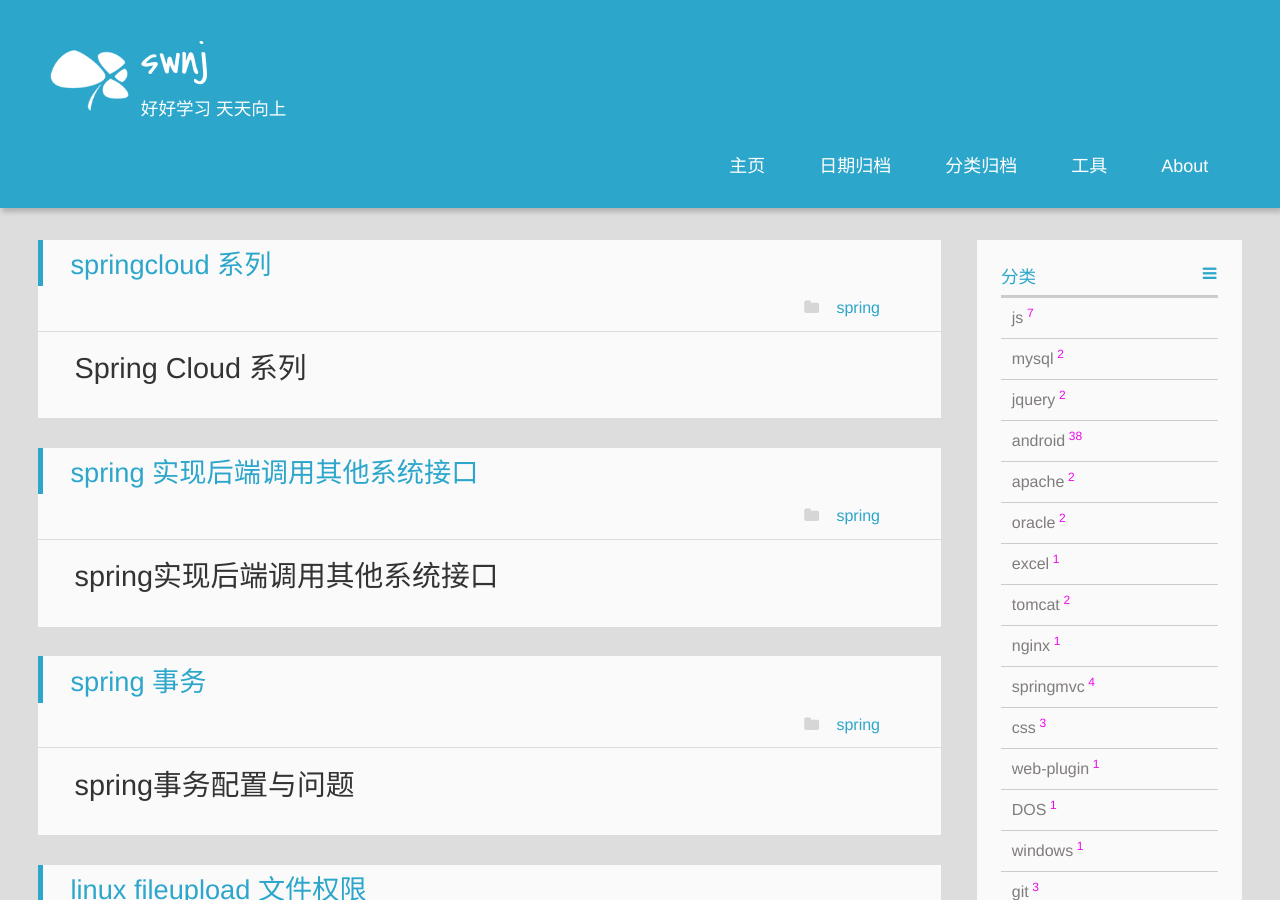
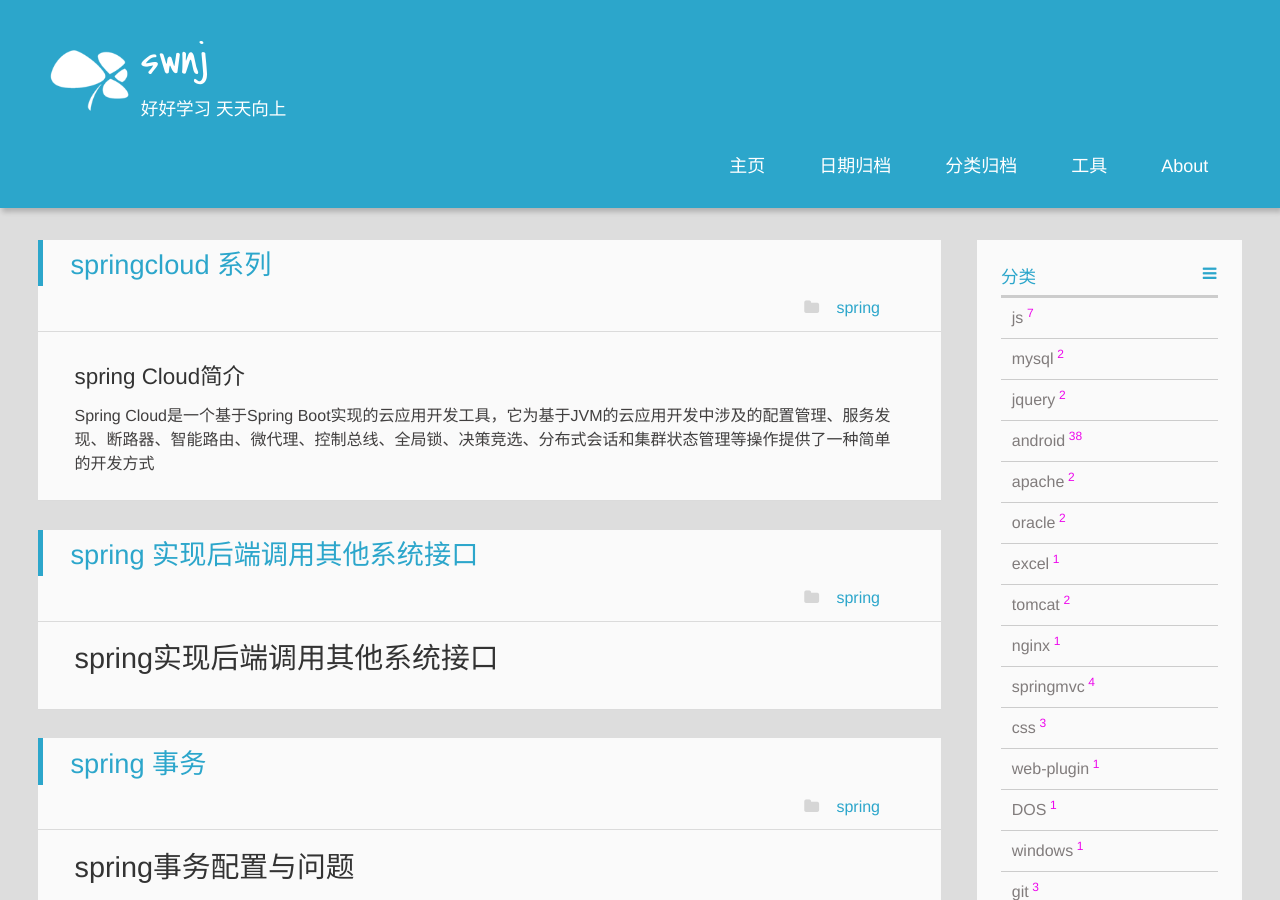
Before and after one commit to swnj/swnj.github.io, a Jekyll site: the page built from index.html, in a window 1280 px wide and 900 px high. Built offline with Jekyll 4.4.1, drawn with Linux system fonts in a browser that asks for light colours; the list of posts is cut into pages by our own code.

Commit message:
调整样式

```diff
--- a/_posts/2019-02-27-spring-springcloud.md
+++ b/_posts/2019-02-27-spring-springcloud.md
@@ -8,13 +8,10 @@ categories: spring
 
 ---
 
-
-## Spring Cloud 系列
-
-###spring Cloud简介
+### spring Cloud简介
 Spring Cloud是一个基于Spring Boot实现的云应用开发工具，它为基于JVM的云应用开发中涉及的配置管理、服务发现、断路器、智能路由、微代理、控制总线、全局锁、决策竞选、分布式会话和集群状态管理等操作提供了一种简单的开发方式
 
-###Spring Cloud的核心功能
+### Spring Cloud的核心功能
 + 分布式/版本化配置
 + 服务注册和发现
 + 路由
@@ -39,7 +36,7 @@ Spring Cloud是一个基于Spring Boot实现的云应用开发工具，它为基
 
 6、Turbine监控服务间的调用和熔断相关指标
 
-###Spring Cloud子项目介绍
+### Spring Cloud子项目介绍
 + Spring Cloud Config：配置管理开发工具包，可以让你把配置放到远程服务器，目前支持本地存储、Git以及Subversion。
 + Spring Cloud Bus：事件、消息总线，用于在集群（例如，配置变化事件）中传播状态变化，可与+ Spring Cloud Config联合实现热部署。
 + Spring Cloud Netflix：针对多种Netflix组件提供的开发工具包，其中包括Eureka、Hystrix、Zuul、Archaius等。
@@ -56,7 +53,7 @@ Spring Cloud是一个基于Spring Boot实现的云应用开发工具，它为基
 + Spring Cloud Stream：数据流操作开发包，封装了与Redis,Rabbit、Kafka等发送接收消息。
 + Spring Cloud CLI：基于 Spring Boot CLI，可以让你以命令行方式快速建立云组件。
 
-###Spring Cloud基本组件了解
+### Spring Cloud基本组件了解
 
 1 配置服务
 ![](https://i.imgur.com/KV4zfeu.png)
```
